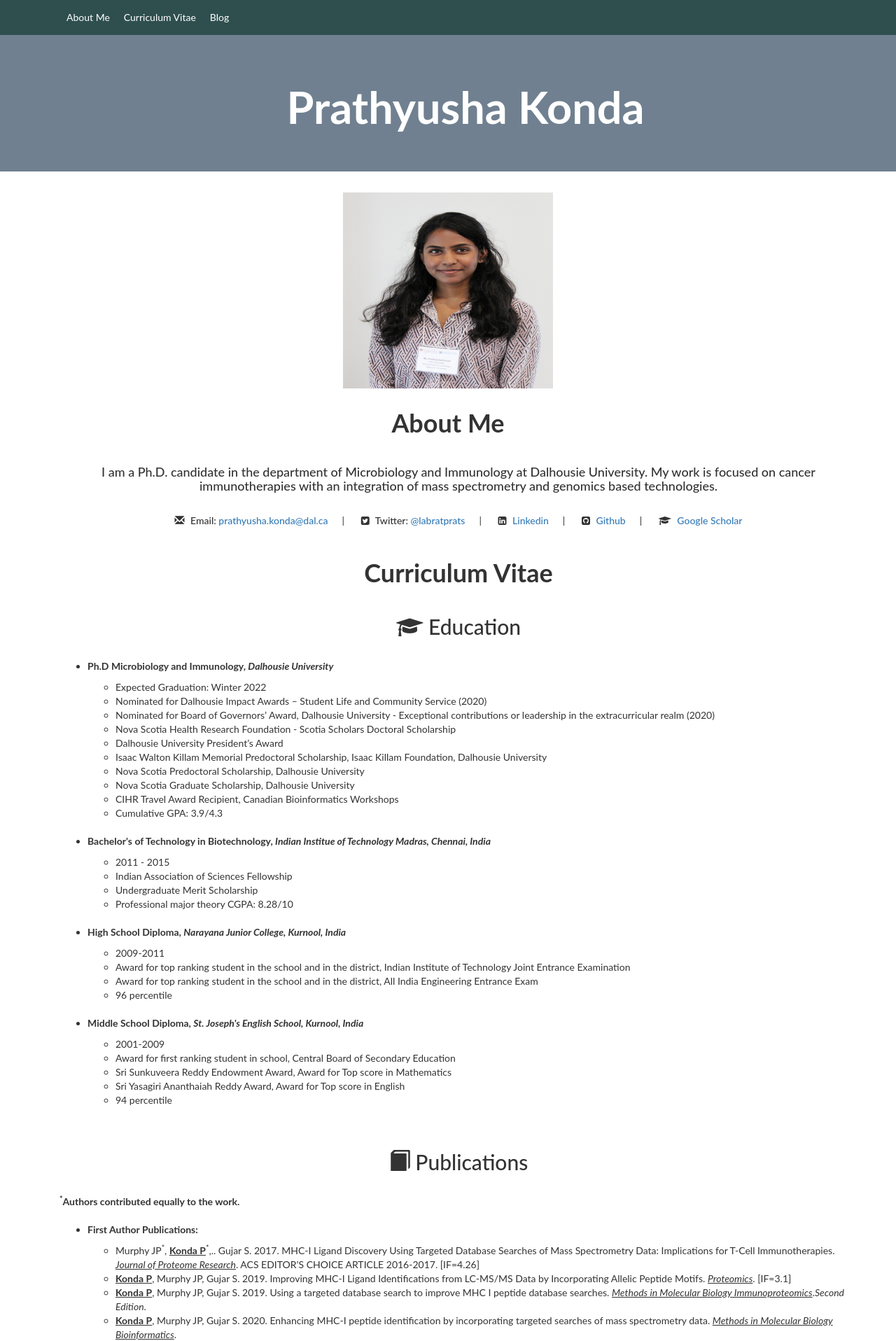
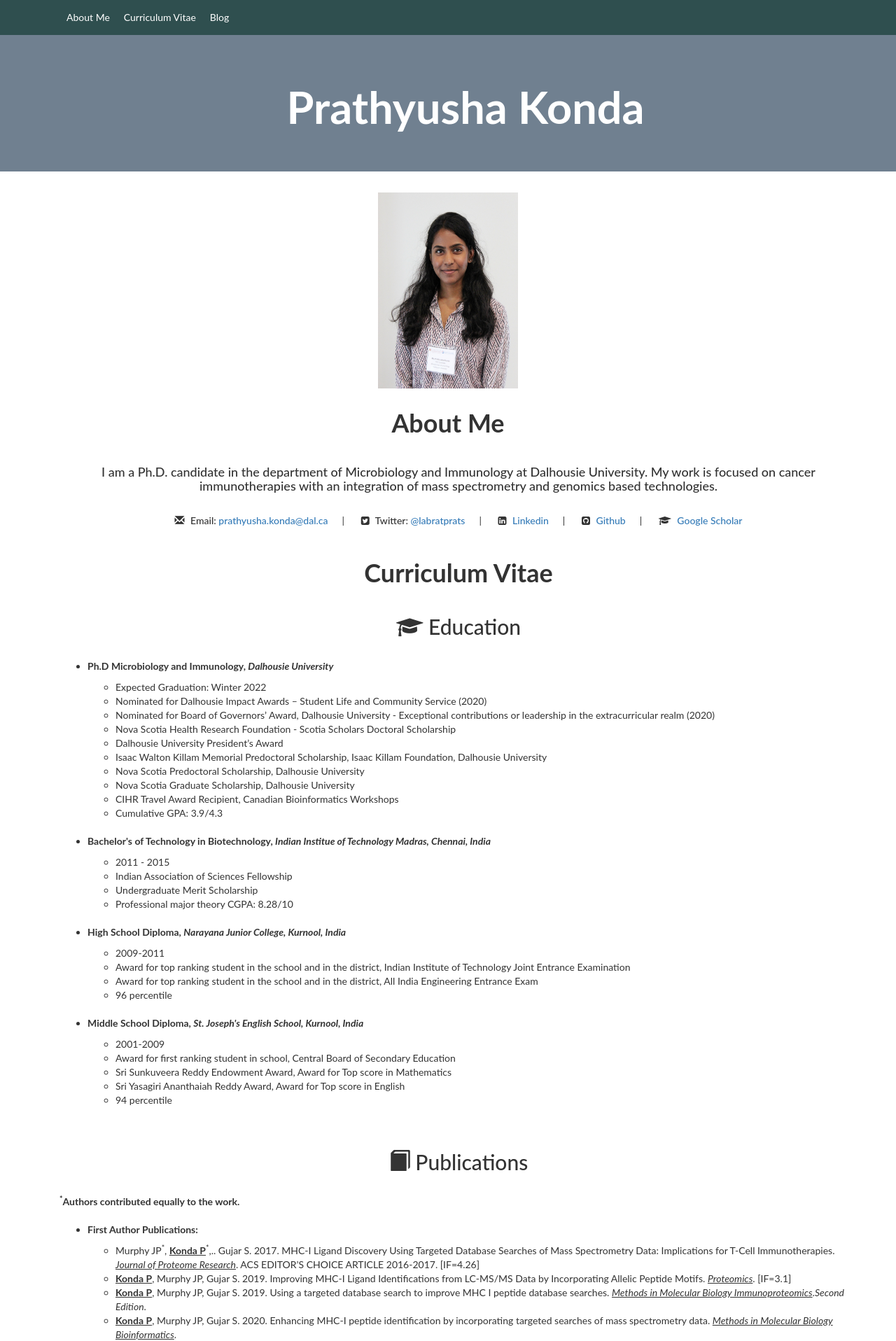
Before and after one commit to Prathyusha-konda/Prathyusha-konda.github.io, a Jekyll site: the page built from index.md, in a window 1280 px wide. Shown: the top 1916 px of the page at 70% size. Built offline with Jekyll 4.4.1, drawn with Linux system fonts in a browser that asks for light colours; nearby versions of some CDN libraries.

Commit message:
Update index.md

```diff
--- a/index.md
+++ b/index.md
@@ -7,7 +7,7 @@ page_title: Prathyusha Konda
 scroll: true
 ---
 <p align="center">
-  <img src="images/header_new_copy.jpg" width="300" height="280" alt="hi" class="inline" />
+  <img src="images/header_new_copy.jpg" width="200" height="280" alt="hi" class="inline" />
 </p>
 <div class="container" id="about">
 </div>
```
